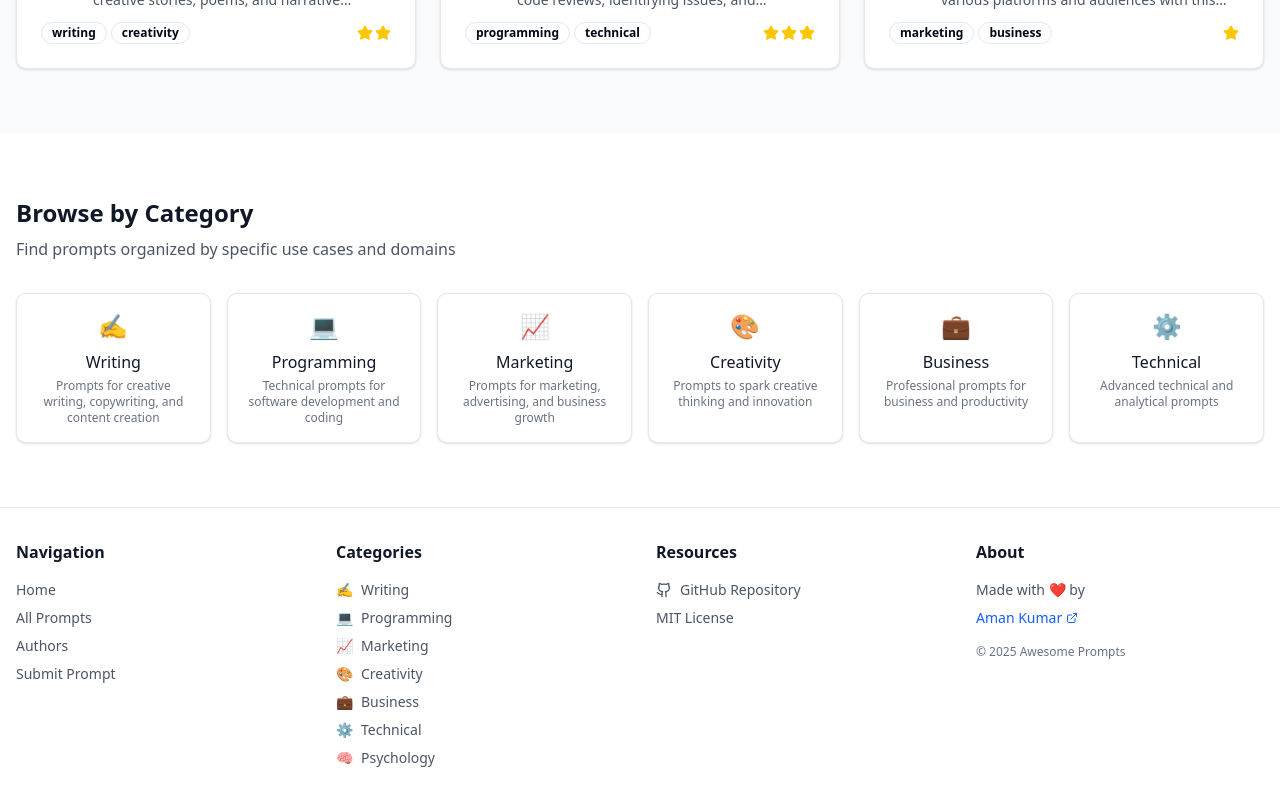
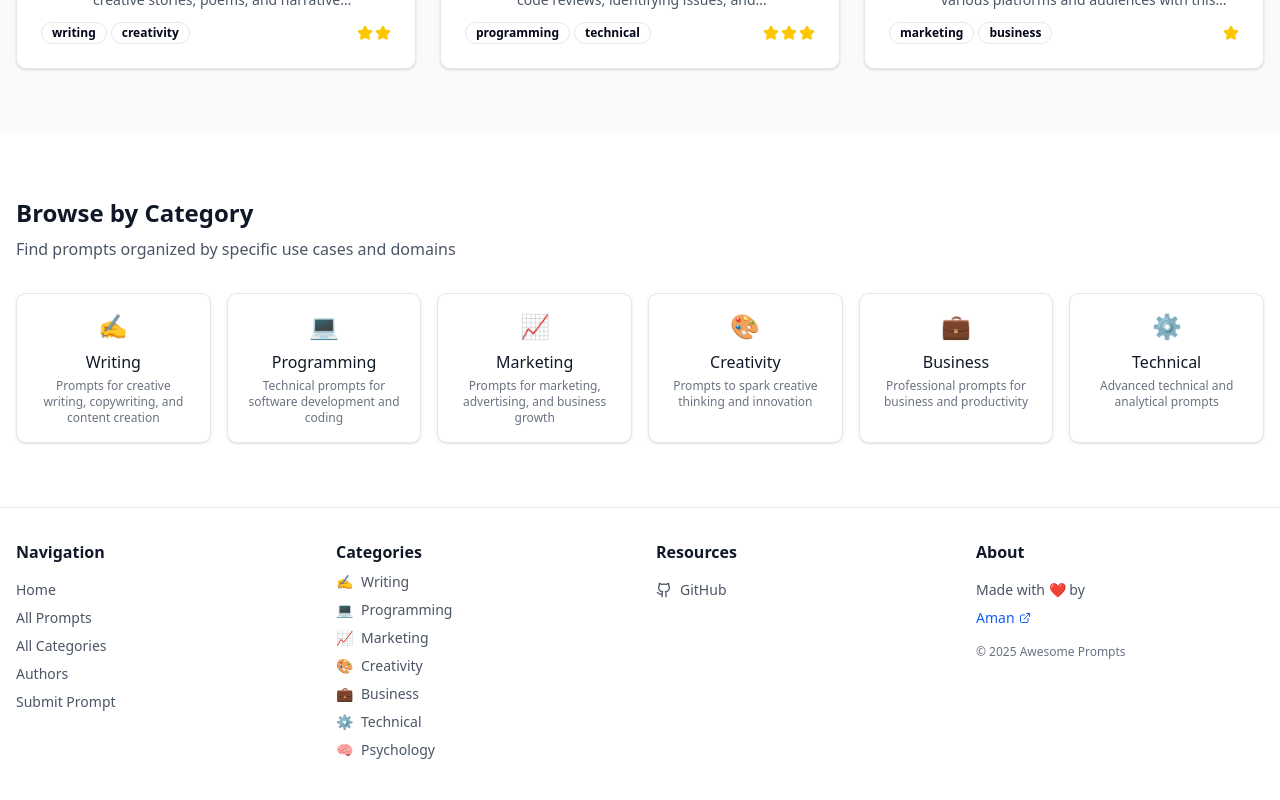
Before and after one commit to onlyoneaman/awesome-prompts, a Next.js app: page / in a window 1280 px wide. Shown: the part 630-1430 px from the top of the page. Built offline with nearby package versions, Linux system fonts and the light colour scheme.

Commit message:
update footer

```diff
--- a/src/components/layout/footer.tsx
+++ b/src/components/layout/footer.tsx
@@ -24,6 +24,12 @@ export function Footer() {
                 All Prompts
               </Link>
               <Link
+                href="/categories"
+                className="block text-sm text-gray-600 hover:text-gray-900 transition-colors"
+              >
+                All Categories
+              </Link>
+              <Link
                 href="/authors"
                 className="block text-sm text-gray-600 hover:text-gray-900 transition-colors"
               >
@@ -40,8 +46,13 @@ export function Footer() {
 
           {/* Categories */}
           <div>
-            <h3 className="font-semibold text-gray-900 mb-4">Categories</h3>
-            <div className="space-y-2">
+            <Link
+              href="/categories"
+              className="font-semibold text-gray-900"
+            >
+              Categories
+            </Link>
+            <div className="space-y-2 mt-2">
               {sampleCategories.map((category) => (
                 <Link
                   key={category.slug}
@@ -66,15 +77,7 @@ export function Footer() {
                 className="flex items-center gap-2 text-sm text-gray-600 hover:text-gray-900 transition-colors"
               >
                 <Github className="w-4 h-4" />
-                GitHub Repository
-              </Link>
-              <Link
-                href="https://github.com/onlyoneaman/awesome-prompts/blob/main/LICENSE"
-                target="_blank"
-                rel="noopener noreferrer"
-                className="block text-sm text-gray-600 hover:text-gray-900 transition-colors"
-              >
-                MIT License
+                GitHub
               </Link>
             </div>
           </div>
@@ -92,7 +95,7 @@ export function Footer() {
                 rel="noopener noreferrer"
                 className="flex items-center gap-1 text-sm font-medium text-blue-600 hover:text-blue-700 transition-colors"
               >
-                Aman Kumar
+                Aman
                 <ExternalLink className="w-3 h-3" />
               </Link>
               <div className="text-xs text-gray-500 mt-4">
```
